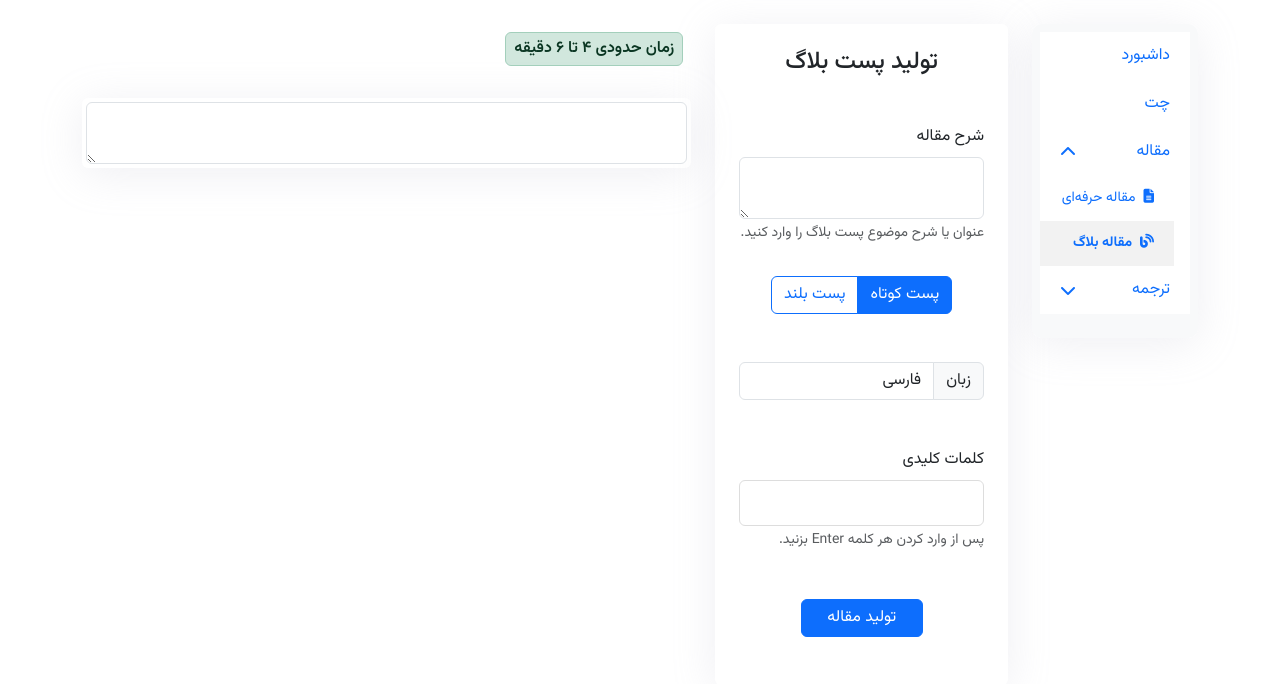
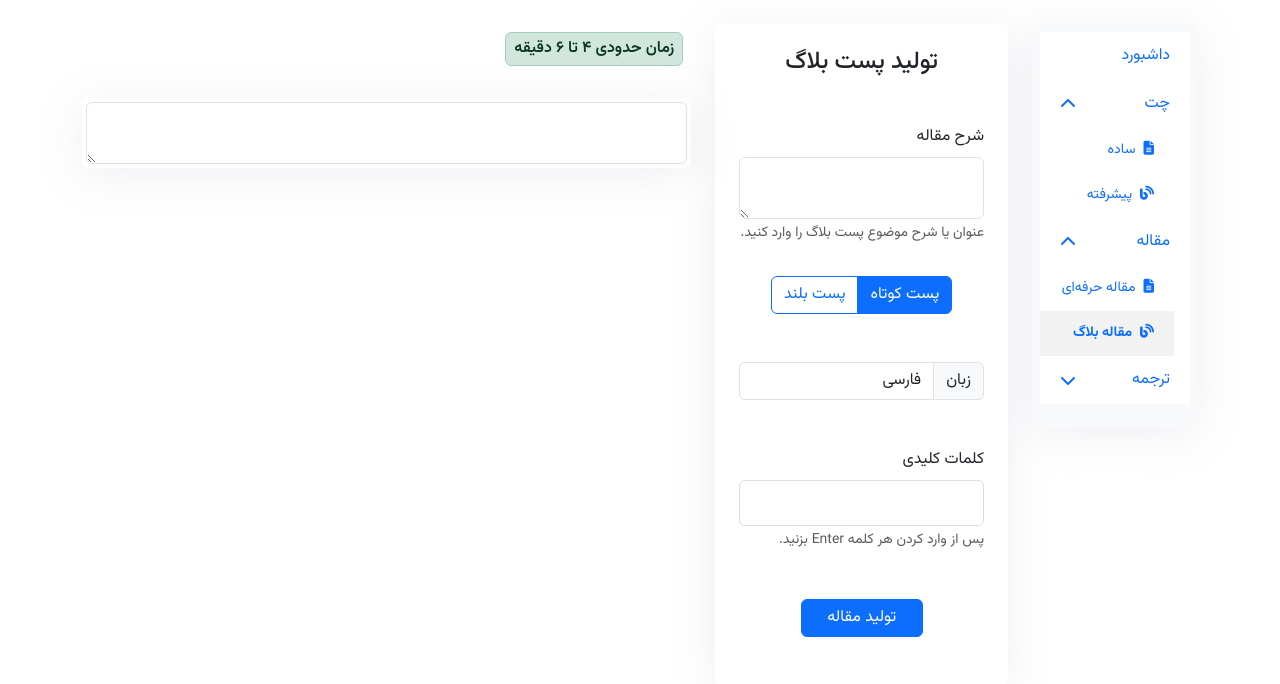
Before and after one commit to matn-ai/matn.ai, a Flask app: page /dashboard/article/blog in a window 1280 px wide. Shown: the part 138-822 px from the top of the page. Run offline with Flask 3, Linux system fonts and the light colour scheme; a user stored in the database is signed in; tables that the repository leaves empty hold one stand-in row (values such as "Sample post"); data that the repository does not hold is empty; parts of the project's set-up code (start-up, migrations or seed data) failed here and were passed over; some libraries are stand-ins or nearby versions.

Commit message:
fix: link for chat.matn.ai

```diff
--- a/app/app/models.py
+++ b/app/app/models.py
@@ -128,7 +128,7 @@ class User(UserMixin, db.Model):
         if data.get('confirm') != self.id:
             return False
         self.confirmed = True
-        Charge.add_user_charge(user_id=self.id, toman_amount=75000)
+        Charge.add_user_charge(user_id=self.id, toman_amount=105000)
         db.session.add(self)
         return True
 
--- a/app/app/templates/dashboard/nav.html
+++ b/app/app/templates/dashboard/nav.html
@@ -155,12 +155,30 @@ Custom styles for the mobile view of the dashboard navigation */
           داشبورد
         </a>
       </li>
-      <li class="nav-item">
-        <a class="nav-link {% if request.endpoint == 'dashboard.chat' %}active-nav{% endif %}" href="{{ url_for('dashboard.chat') }}">
-          چت
-        </a>
-      </li>
 
+
+
+            <!-- چت Dropdown -->
+            <li class="nav-item">
+              <a class="nav-link d-flex justify-content-between align-items-center" id="chatLink" href="#chatCollapse" data-bs-toggle="collapse" role="button" aria-controls="chatCollapse" aria-expanded="{{ 'true' if 'article' in request.path else 'false' }}">
+                <span>چت</span>
+                <i class="fas fa-chevron-down"></i>
+              </a>
+              <div class="collapse {{ 'show' if 'article' in request.path else '' }}" id="chatCollapse">
+                <ul class="nav flex-column ms-3">
+                  <li class="nav-item small">
+                    <a class="nav-link {% if request.endpoint == 'dashboard.chat' %}active-nav{% endif %}" href="{{ url_for('dashboard.chat') }}">
+                      <i class="fas fa-file-alt me-2"></i>ساده
+                    </a>
+                  </li>
+                  <li class="nav-item small">
+                    <a class="nav-link" id="chat-blog-link" target="_blank" href="https://chat.matn.ai">
+                      <i class="fas fa-blog me-2"></i>پیشرفته
+                    </a>
+                  </li>
+                </ul>
+              </div>
+            </li>
       <!-- مقالات Dropdown -->
       <li class="nav-item">
         <a class="nav-link d-flex justify-content-between align-items-center" id="contentLink" href="#contentCollapse" data-bs-toggle="collapse" role="button" aria-controls="contentCollapse" aria-expanded="{{ 'true' if 'article' in request.path else 'false' }}">
--- a/app/app/templates/index.html
+++ b/app/app/templates/index.html
@@ -311,7 +311,7 @@
 
                     <br />
                     برای تست و بررسی سرویس ما پس از ثبت نام شما
-                    <span class="fw-bold">۵۰۰۰</span>
+                    <span class="fw-bold">۷۰۰۰</span>
                     کلمه رایگان از ما هدیه میگیرید.
 
 
--- a/app/app/templates/partials/_header.html
+++ b/app/app/templates/partials/_header.html
@@ -35,6 +35,7 @@
                     </ul>
                     <ul class="navbar-nav flex-column flex-lg-row mb-3 mb-lg-0 ms-lg-3" id="left-side">
                         {% if current_user.is_authenticated %}
+
                         <li class="nav-item mb-2 mb-lg-0 me-lg-2">
                             <a class="btn btn-outline-primary w-100" href="{{ url_for('finance.create_pay') }}">
                                 <div class="d-flex justify-content-between align-items-center">
@@ -50,6 +51,11 @@
                                 داشبورد
                             </a>
                         </li>
+                        <!-- <li class="nav-item mb-2 mb-lg-0 me-lg-2">
+                            <a class="btn btn-outline-secondary w-100" href="{{ url_for('dashboard.index') }}">
+                                چت
+                            </a>
+                        </li> -->
                         <li class="nav-item dropdown">
                             <a class="nav-link dropdown-toggle w-100 text-center" href="#" id="profileDropdown" role="button" data-bs-toggle="dropdown" aria-expanded="false">
                                 <i class="fas fa-user-circle"></i>
```
Also changed, not shown: 1 other file.
